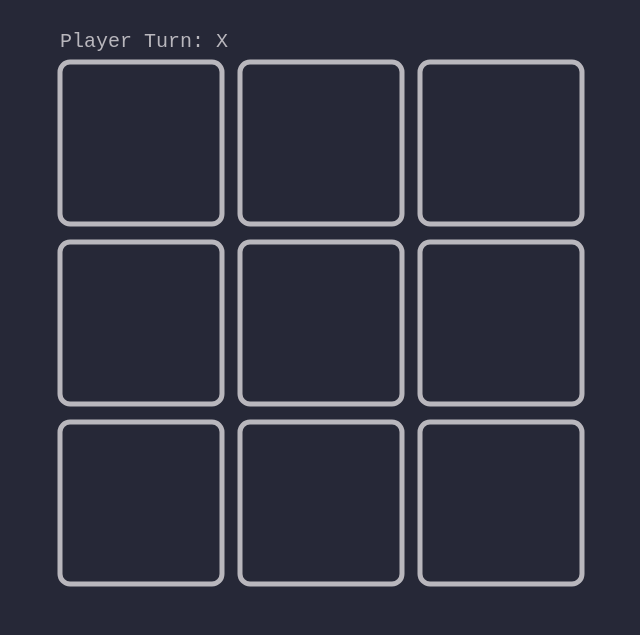
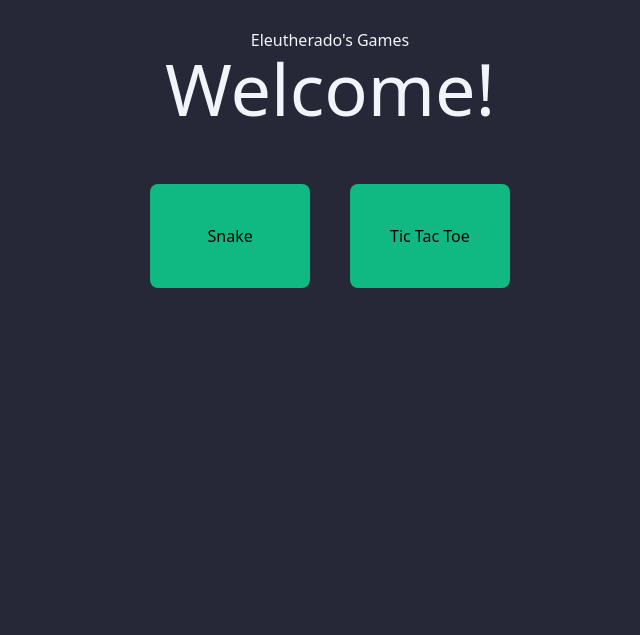
Before and after one commit to Eleutherado/simple-games, a plain HTML site: page index.html in a window 1280 px wide. Shown: the whole page, without its empty margins (310-950 px from the left). Drawn offline with nearby package versions, Linux system fonts and the light colour scheme.

Commit message:
prototype into gamesite

```diff
--- a/index.html
+++ b/index.html
@@ -7,13 +7,28 @@
   <meta name="viewport" content="width=device-width,initial-scale=1" />
   <meta name="description" content="" />
   <link rel="stylesheet" href="style.css">
+  <script src="https://cdn.tailwindcss.com"></script>
 
 </head>
 
 <body>
-    <canvas id="game"></canvas>
+  <div class="min-h-screen container flex flex-col mx-auto px-4 py-2 items-center">
+
+    <div class="Roboto text-center text-slate-100 mt-5 mb-10">
+      <h1>Eleutherado's Games</h1>
+      <h2 class="text-7xl">Welcome!</h2>
+    </div>
+    <div class="grid grid-cols-2 gap">
+        <div class="text-center bg-emerald-500 p-10 m-5 rounded-lg hover:bg-slate-600">
+          <div>Snake</div>
+        </div>
+
+        <a href="tic-tac-toe.html" class="bg-emerald-500 p-10 m-5 rounded-lg hover:shadow-2xl hover:brightness-150" >
+          <div>Tic Tac Toe</div>
+        </a>
+    </div>
+
+  </div>
 
 </body>
-<script src="game.js"></script>
-
 </html>
```
Also changed, not shown: tic-tac-toe.html (added, +25 -0 lines).
